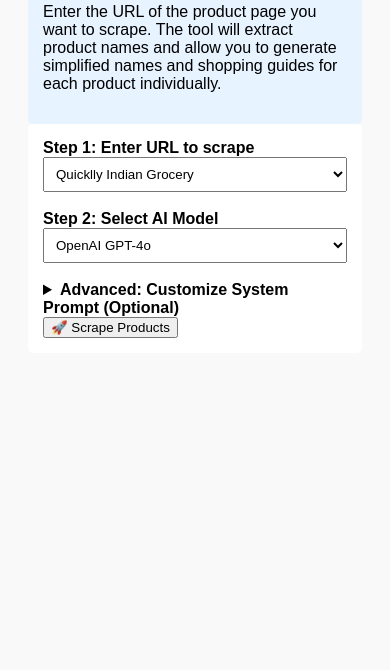
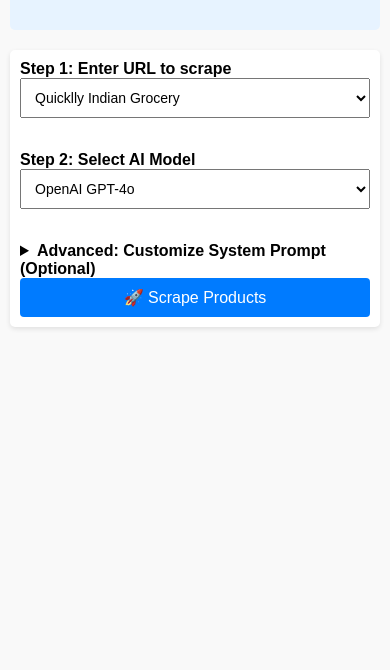
Before and after one commit to Patty8122/shopping-guide, a website: page public/index.html in a window 390 px wide. Shown: the part 174-844 px from the top of the page. Drawn offline with Linux system fonts and the light colour scheme.

```diff
--- a/api/scrape.js
+++ b/api/scrape.js
@@ -20,7 +20,7 @@
     const page = await browser.newPage();
 
     // Increase timeout here explicitly:
-    await page.goto(url, { waitUntil: 'networkidle2', timeout: 90000 }); // 90 seconds
+    await page.goto(url, { waitUntil: 'networkidle2', timeout: 30000 });
 
     let products = await page.evaluate(() => {
       return Array.from(document.querySelectorAll('.clsProd')).map(product => {
--- a/public/style.css
+++ b/public/style.css
@@ -1,40 +1,63 @@
+/* Global Styles */
 body {
   font-family: Arial, sans-serif;
   background-color: #f9f9f9;
+  margin: 0;
+  padding: 0;
 }
 
+/* Container */
 .container {
   max-width: 800px;
   margin: auto;
   padding: 20px;
 }
 
+/* Main Title */
 h1 {
   text-align: center;
+  font-size: 1.8rem;
 }
 
+/* Instructions Box */
 .instructions {
   background-color: #e7f3ff;
   padding: 15px;
   border-radius: 5px;
+  margin-bottom: 20px;
 }
 
+/* Form Styling */
 form {
   background-color: #fff;
-    padding:15px;
-    border-radius:5px;
-    box-shadow:0px2px5px rgba(0,0,0,.1);
+  padding: 15px;
+  border-radius: 5px;
+  box-shadow:0px 2px 5px rgba(0,0,0,.1);
 }
 
+/* Inputs, Selects, Textareas */
 input[type=url], select, textarea {
   width:100%;
-    padding:8px;
+  padding:10px;
+  box-sizing:border-box; /* ensures padding doesn't overflow container */
+  margin-bottom:15px;
 }
 
+/* Button Styling */
 button {
-    padding:10px15px;
+  padding:10px 15px;
+  width:100%;
+  background-color:#007bff;
+  color:#fff;
+  border:none;
+  border-radius:4px;
 }
 
+button:hover {
+  background-color:#0056b3;
+}
+
+/* Product Cards */
 .card {
   background-color:#fff;
   padding:15px;
@@ -42,6 +65,35 @@
   box-shadow:0px2px5px rgba(0,0,0,.1);
 }
 
+/* Rename Button */
 .rename-btn {
   margin-top:10px;
 }
+
+/* Responsive adjustments for mobile devices */
+@media (max-width:600px) {
+
+    .container{
+        padding:10px; /* less padding on small screens */
+    }
+
+    h1{
+        font-size:1.5rem; /* slightly smaller heading on phones */
+    }
+
+    form{
+        padding:10px; /* less form padding on mobile */
+    }
+
+    input[type=url], select, textarea{
+        font-size:14px; /* slightly smaller input text size on phones */
+    }
+
+    button{
+        font-size:16px; /* easier-to-tap buttons on mobile */
+    }
+
+    .card{
+        padding:10px; /* compact cards for mobile screens */
+    }
+}
```
Lines whose indentation alone changed are shown as unchanged.
